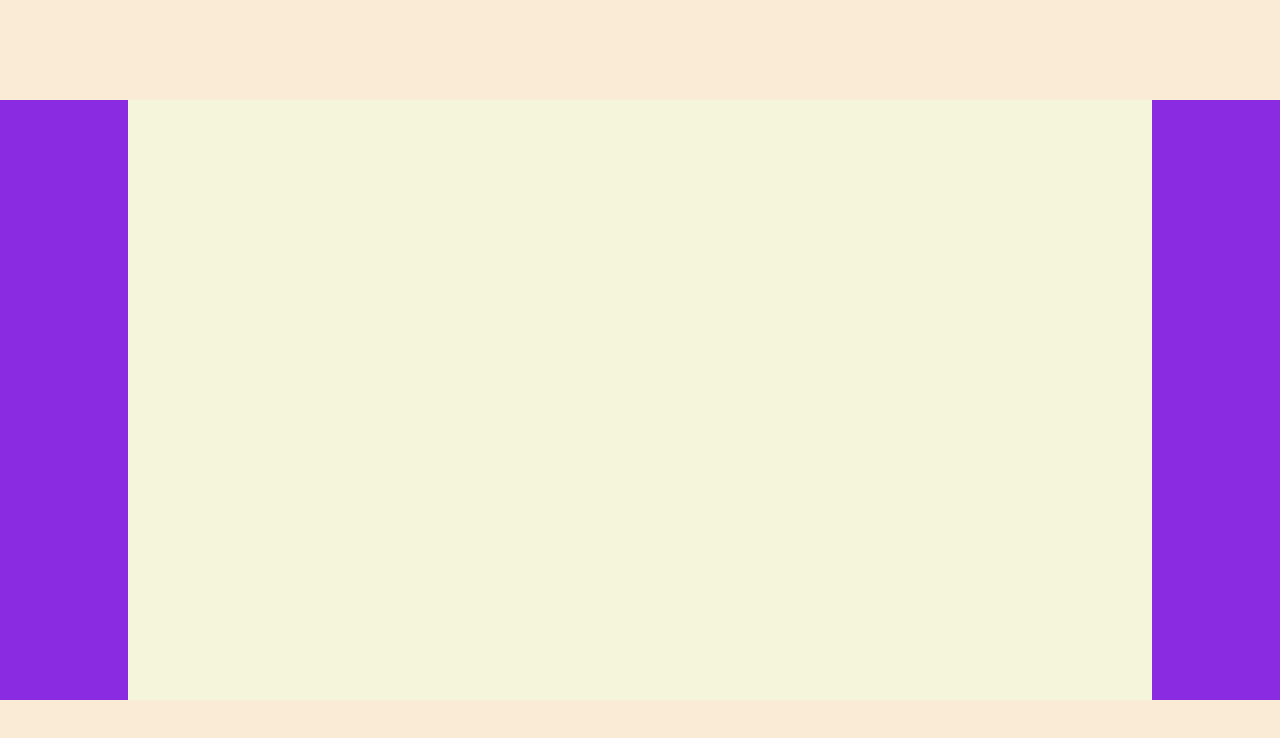
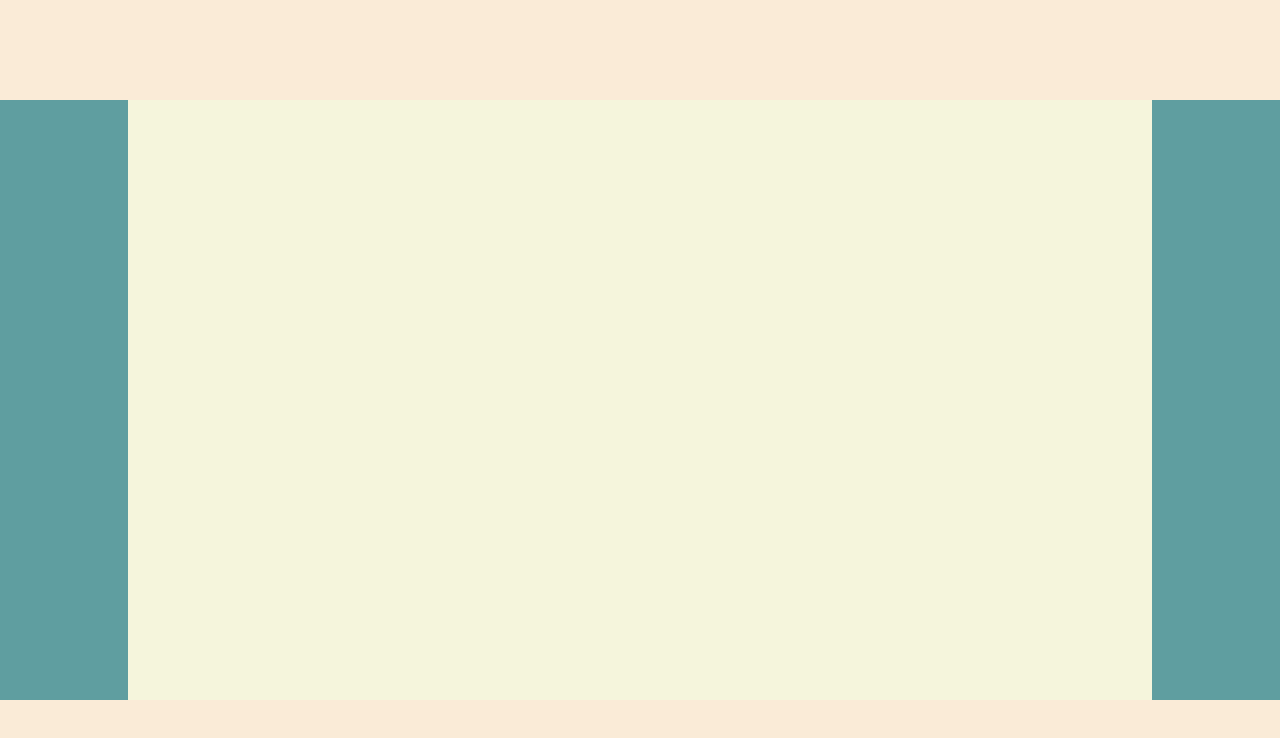
Before and after one commit to golovnev1306/test, a plain HTML site: page index.html in a window 1280 px wide. Drawn offline with Linux system fonts and the light colour scheme.

Commit message:
style fix

```diff
--- a/style.css
+++ b/style.css
@@ -22,7 +22,7 @@ html,body{
 
 .wrap1,.wrap3{
     flex:0 0 10%;
-    background-color: blueviolet;
+    background-color: cadetblue;
 }
 
 .wrap2{
```
